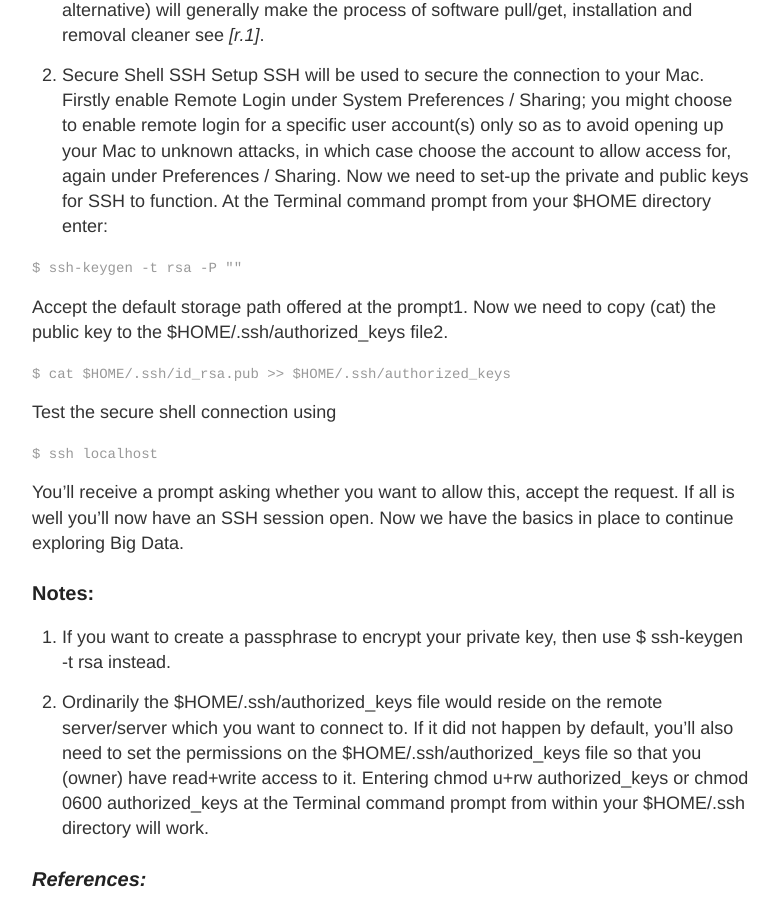
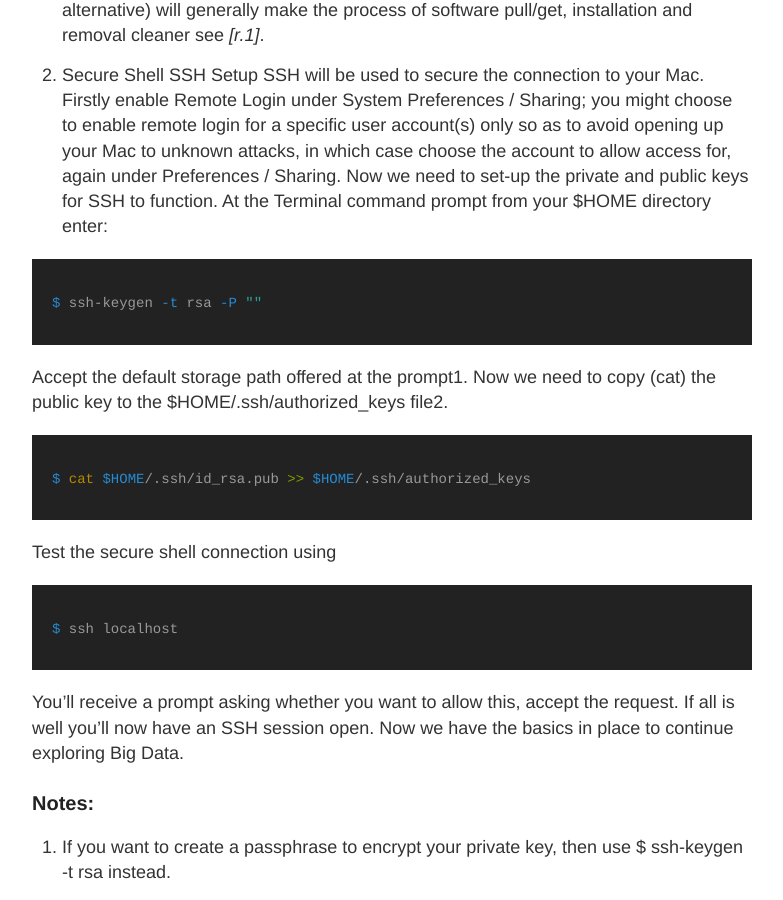
Before and after one commit to bdodia/bdodia.github.io, a Jekyll site: the page built from _posts/2013-11-12-Preparing-Mac-for-Big-Data-Stack.md, in a window 1280 px wide and 900 px high, scrolled down 742 px. Shown: the whole window, without its empty margins (248-1031 px from the left). Built offline with Jekyll 4.4.1, drawn with Linux system fonts in a browser that asks for light colours.

Commit message:
Update 2013-11-12-Preparing-Mac-for-Big-Data-Stack.md

````diff
--- a/_posts/2013-11-12-Preparing-Mac-for-Big-Data-Stack.md
+++ b/_posts/2013-11-12-Preparing-Mac-for-Big-Data-Stack.md
@@ -12,7 +12,7 @@ Some steps to take prior to installing a Big Data stack on Mac OS X
 1. Check Java Installation
  Open up a Terminal session and check that Java version 1.6.* is installed.
 
-```shell
+```bash
 $ java -version
 java version "1.6.0_65"
 Java(TM) SE Runtime Environment (build 1.6.0_65-b14-462-11M4609)
@@ -27,19 +27,19 @@ Installing Homebrew is not a mandatory step; you can download the software compo
 3. Secure Shell SSH Setup
 SSH will be used to secure the connection to your Mac. Firstly enable Remote Login under System Preferences / Sharing; you might choose to enable remote login for a specific user account(s) only so as to avoid opening up your Mac to unknown attacks, in which case choose the account to allow access for, again under Preferences / Sharing. Now we need to set-up the private and public keys for SSH to function. At the Terminal command prompt from your $HOME directory enter:
 
-```cmd
+```bash
 $ ssh-keygen -t rsa -P ""
 ```
 
 Accept the default storage path offered at the prompt1. Now we need to copy (cat) the public key to the $HOME/.ssh/authorized_keys file2.
 
-```cmd
+```bash
 $ cat $HOME/.ssh/id_rsa.pub >> $HOME/.ssh/authorized_keys
 ```
 
 Test the secure shell connection using
 
-```cmd
+```bash
 $ ssh localhost
 ```
 
````
